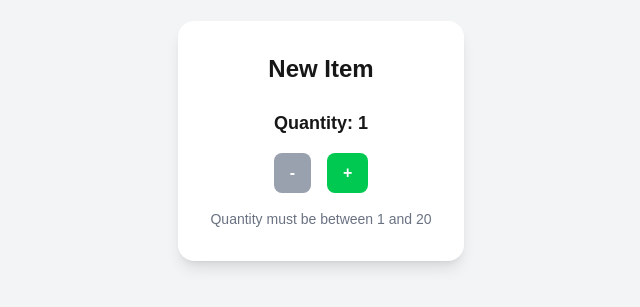
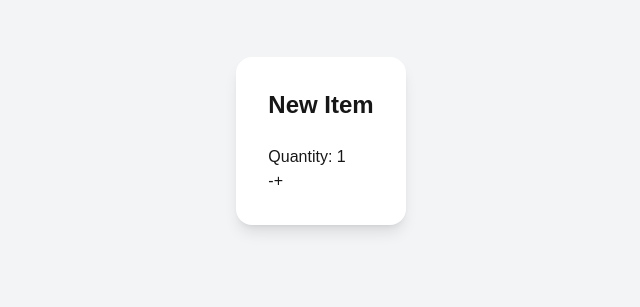
Before and after one commit to mitali1206/cprg306-assignments, a Next.js app: page /week-4 in a window 1280 px wide. Shown: the part 259-566 px from the top of the page, without its empty margins (319-959 px from the left). Built offline with nearby package versions, Linux system fonts and the light colour scheme.

Commit message:
Update new-item.js

```diff
--- a/app/week-4/new-item.js
+++ b/app/week-4/new-item.js
@@ -3,54 +3,34 @@
 import { useState } from "react";
 
 export default function NewItem() {
-  // Initialize state
+  // quantity starts at 1
   const [quantity, setQuantity] = useState(1);
 
-  // Increment function (max 20)
-  const increment = () => {
-    setQuantity((prev) => (prev < 20 ? prev + 1 : prev));
-  };
+  // increase quantity (max 20)
+  function increment() {
+    if (quantity < 20) {
+      setQuantity(quantity + 1);
+    }
+  }
 
-  // Decrement function (min 1)
-  const decrement = () => {
-    setQuantity((prev) => (prev > 1 ? prev - 1 : prev));
-  };
+  // decrease quantity (min 1)
+  function decrement() {
+    if (quantity > 1) {
+      setQuantity(quantity - 1);
+    }
+  }
 
   return (
-    <div className="flex flex-col items-center space-y-4">
-      <p className="text-lg font-semibold">Quantity: {quantity}</p>
+    <div>
+      <h2>Quantity: {quantity}</h2>
 
-      <div className="flex space-x-4">
-        {/* Decrement Button */}
-        <button
-          onClick={decrement}
-          disabled={quantity === 1}
-          className={`px-4 py-2 rounded-lg text-white font-semibold transition ${
-            quantity === 1
-              ? "bg-gray-400 cursor-not-allowed"
-              : "bg-red-500 hover:bg-red-600"
-          }`}
-        >
-          -
-        </button>
+      <button onClick={decrement} disabled={quantity === 1}>
+        -
+      </button>
 
-        {/* Increment Button */}
-        <button
-          onClick={increment}
-          disabled={quantity === 20}
-          className={`px-4 py-2 rounded-lg text-white font-semibold transition ${
-            quantity === 20
-              ? "bg-gray-400 cursor-not-allowed"
-              : "bg-green-500 hover:bg-green-600"
-          }`}
-        >
-          +
-        </button>
-      </div>
-
-      <p className="text-sm text-gray-500">
-        Quantity must be between 1 and 20
-      </p>
+      <button onClick={increment} disabled={quantity === 20}>
+        +
+      </button>
     </div>
   );
 }
```
